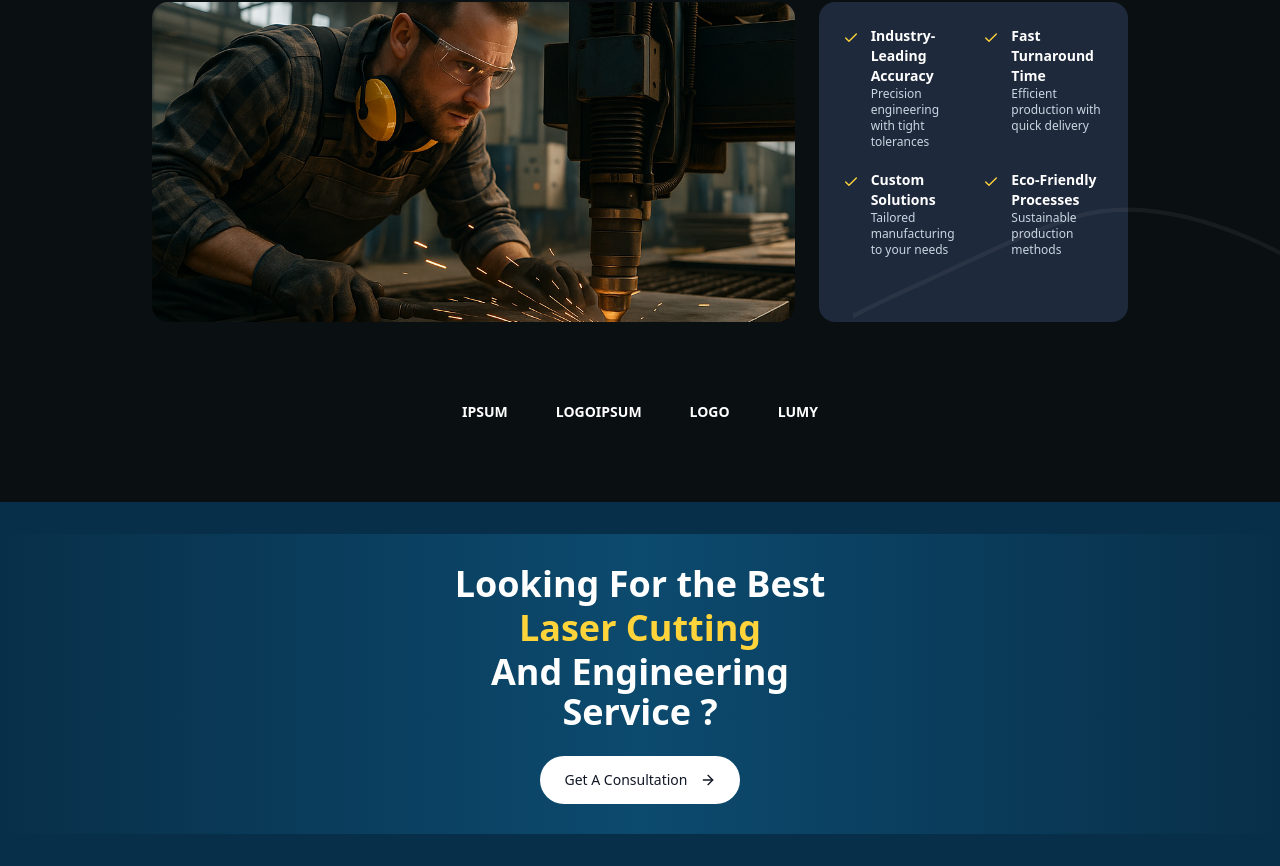
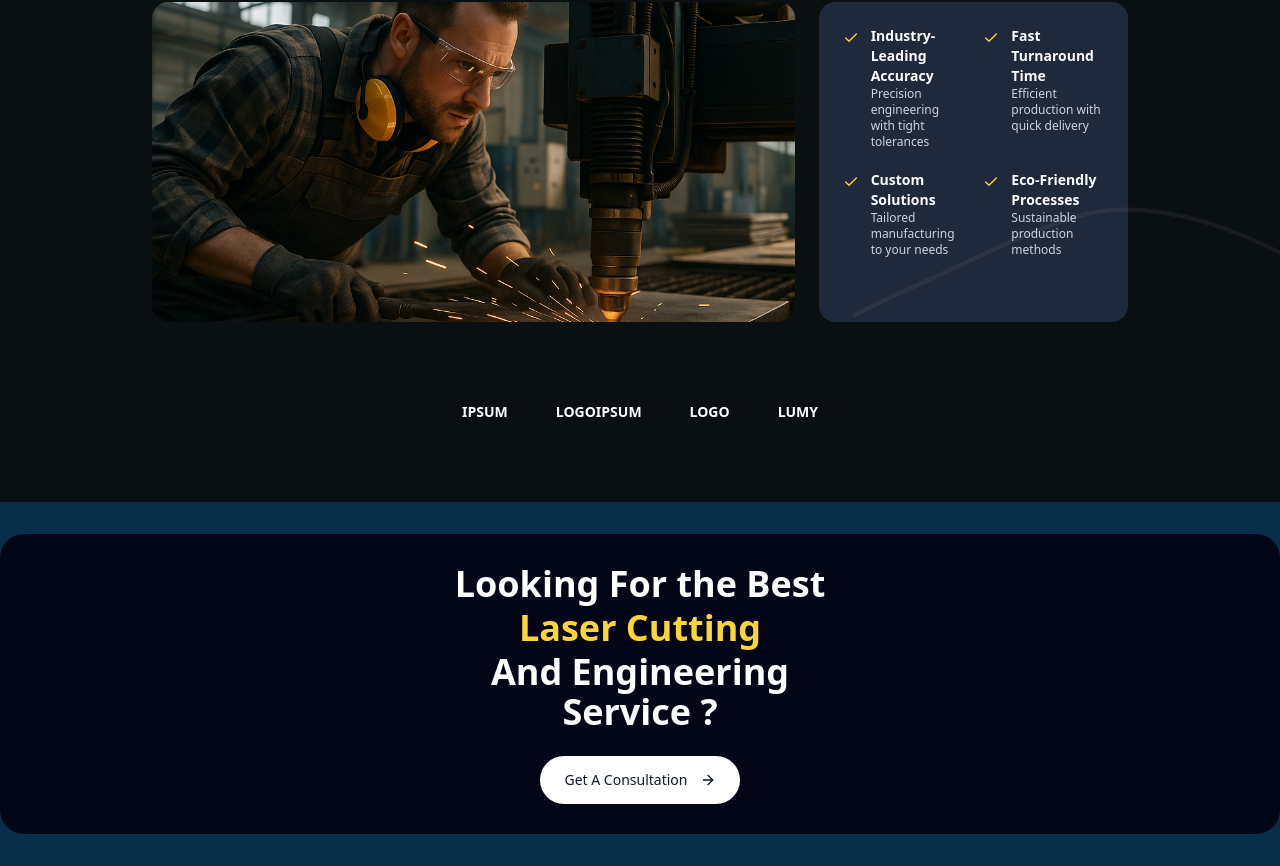
Before and after one commit to projecrt/precision-hero-design-15, a React (Vite) app: page / in a window 1280 px wide. Shown: the part 3604-4470 px from the top of the page. Built offline with nearby package versions, Linux system fonts and the light colour scheme.

Commit message:
Visual edit in Lovable
Edited UI in Lovable

```diff
--- a/src/components/ConsultationBanner.tsx
+++ b/src/components/ConsultationBanner.tsx
@@ -1,18 +1,15 @@
-
 import React from 'react';
 import { ArrowRight } from 'lucide-react';
 import { Button } from '@/components/ui/button';
-
 const ConsultationBanner = () => {
-  return (
-    <section className="relative w-full overflow-hidden">
+  return <section className="relative w-full overflow-hidden">
       {/* Container with sky background and rounded corners */}
       <div className="relative h-[400px] md:h-[300px] w-full bg-sky-950 rounded-xl mx-auto my-8 max-w-7xl">
         {/* Gradient Overlay - Maintain some visual interest */}
         <div className="absolute top-0 left-0 w-full h-full bg-gradient-to-r from-sky-950 via-sky-900 to-sky-950 rounded-xl"></div>
 
         {/* Content Container - Centered */}
-        <div className="absolute top-0 left-0 w-full h-full flex items-center justify-center">
+        <div className="absolute top-0 left-0 w-full h-full flex items-center justify-center bg-slate-950 rounded-3xl">
           <div className="p-8 md:p-12 max-w-lg flex flex-col items-center space-y-6 text-center">
             {/* Heading - 3 lines with different styling */}
             <div>
@@ -24,16 +21,12 @@ const ConsultationBanner = () => {
             </div>
 
             {/* CTA Button - Pill shaped with arrow */}
-            <Button
-              className="bg-white hover:bg-gray-100 text-gray-900 rounded-full px-6 py-6 text-sm font-medium"
-            >
+            <Button className="bg-white hover:bg-gray-100 text-gray-900 rounded-full px-6 py-6 text-sm font-medium">
               Get A Consultation <ArrowRight className="ml-1 h-4 w-4" />
             </Button>
           </div>
         </div>
       </div>
-    </section>
-  );
+    </section>;
 };
-
 export default ConsultationBanner;
```
